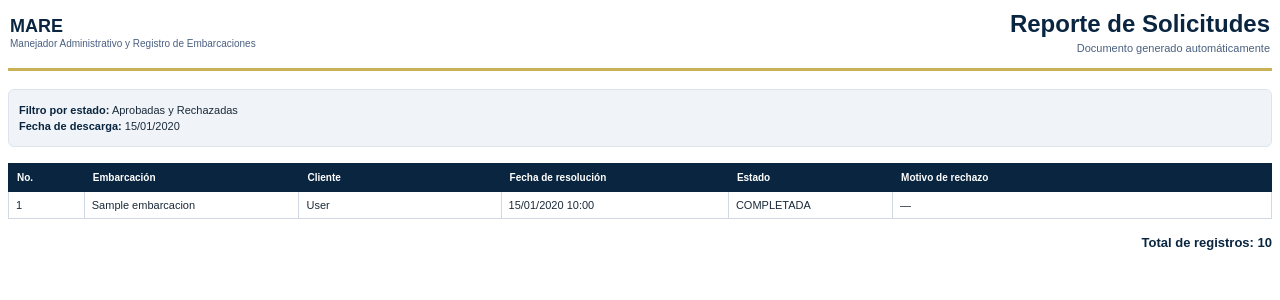
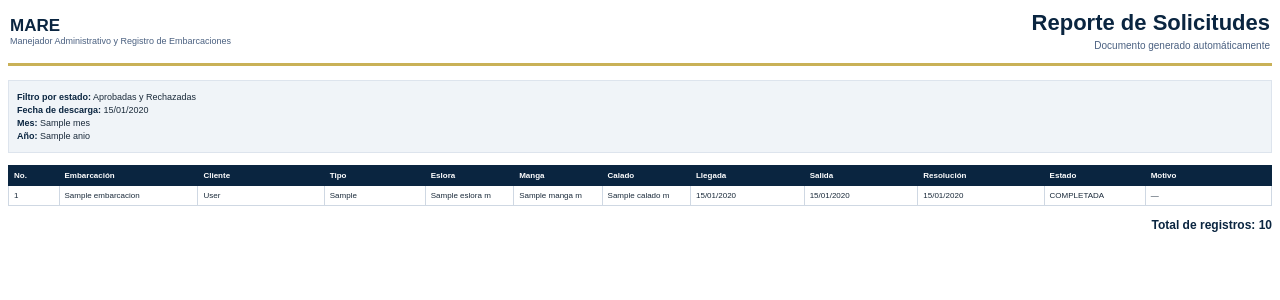
Before and after one commit to eimymuz/MARE-proyecto, a Django app: template templates/reporte/reporte_pdf.html in a window 1280 px wide. Shown: the top 300 px of the page. Run offline with Django 5.2, Linux system fonts and the light colour scheme; the template is opened without the code that fills it: most values are stand-ins (such as "Sample title", 1, 10 or a date in 2020).

Commit message:
feat: mejorar el diseño del reporte PDF y agregar nuevos campos de información

```diff
--- a/templates/reporte/reporte_pdf.html
+++ b/templates/reporte/reporte_pdf.html
@@ -6,20 +6,20 @@
 
   <style>
     @page {
-      size: letter;
-      margin: 1.5cm;
+      size: letter landscape;
+      margin: 1.2cm;
     }
 
     body {
       font-family: Arial, sans-serif;
-      font-size: 11px;
+      font-size: 9px;
       color: #1a2a3a;
     }
 
     .header {
       border-bottom: 3px solid #c9b157;
-      padding-bottom: 12px;
-      margin-bottom: 18px;
+      padding-bottom: 10px;
+      margin-bottom: 14px;
     }
 
     .header-table {
@@ -34,7 +34,7 @@
     }
 
     .title {
-      font-size: 24px;
+      font-size: 22px;
       font-weight: bold;
       color: #0a2540;
       text-align: right;
@@ -43,7 +43,7 @@
 
     .subtitle {
       text-align: right;
-      font-size: 11px;
+      font-size: 10px;
       color: #4a6080;
       margin-top: 4px;
     }
@@ -51,13 +51,12 @@
     .info-box {
       background: #f0f4f8;
       border: 1px solid #dde4ed;
-      border-radius: 6px;
-      padding: 10px;
-      margin-bottom: 16px;
+      padding: 8px;
+      margin-bottom: 12px;
     }
 
     .info-box p {
-      margin: 4px 0;
+      margin: 3px 0;
     }
 
     .label {
@@ -68,26 +67,37 @@
     table.report-table {
       width: 100%;
       border-collapse: collapse;
-      margin-top: 10px;
+      margin-top: 8px;
     }
 
     .report-table th {
       background: #0a2540;
       color: white;
-      padding: 8px;
-      font-size: 10px;
+      padding: 5px;
+      font-size: 8px;
       text-align: left;
       border: 1px solid #0a2540;
     }
 
     .report-table td {
-      padding: 7px;
+      padding: 5px;
       border: 1px solid #cfd8e3;
       vertical-align: top;
+      font-size: 8px;
     }
 
     .report-table tr:nth-child(even) {
       background: #f8fafc;
+    }
+
+    /* Evitar divisiones de página dentro de las filas */
+    tr {
+      page-break-inside: avoid;
+    }
+
+    /* Evitar divisiones de página dentro de las tablas */
+    table {
+      page-break-inside: auto;
     }
 
     .estado-aprobada {
@@ -101,27 +111,23 @@
     }
 
     .total-box {
-      margin-top: 16px;
+      margin-top: 12px;
       text-align: right;
-      font-size: 13px;
+      font-size: 12px;
       font-weight: bold;
       color: #0a2540;
     }
 
     .footer {
       position: fixed;
-      bottom: -0.8cm;
+      bottom: -0.7cm;
       left: 0;
       right: 0;
       text-align: center;
-      font-size: 9px;
+      font-size: 8px;
       color: #8aa0b8;
       border-top: 1px solid #dde4ed;
-      padding-top: 6px;
-    }
-
-    .small {
-      font-size: 10px;
+      padding-top: 5px;
     }
   </style>
 </head>
@@ -132,8 +138,10 @@
     <table class="header-table">
       <tr>
         <td>
-          <strong style="font-size:18px; color:#0a2540;">MARE</strong><br>
-          <span style="font-size:10px; color:#4a6080;">Manejador Administrativo y Registro de Embarcaciones</span>
+          <strong style="font-size:17px; color:#0a2540;">MARE</strong><br>
+          <span style="font-size:9px; color:#4a6080;">
+            Manejador Administrativo y Registro de Embarcaciones
+          </span>
         </td>
         <td>
           <h1 class="title">Reporte de Solicitudes</h1>
@@ -159,17 +167,35 @@
       <span class="label">Fecha de descarga:</span>
       {{ fecha_descarga|date:"d/m/Y" }}
     </p>
+
+    {% if mes %}
+    <p>
+      <span class="label">Mes:</span> {{ mes }}
+    </p>
+    {% endif %}
+
+    {% if anio %}
+    <p>
+      <span class="label">Año:</span> {{ anio }}
+    </p>
+    {% endif %}
   </div>
 
   <table class="report-table">
     <thead>
       <tr>
-        <th style="width:6%;">No.</th>
-        <th style="width:17%;">Embarcación</th>
-        <th style="width:16%;">Cliente</th>
-        <th style="width:18%;">Fecha de resolución</th>
-        <th style="width:13%;">Estado</th>
-        <th style="width:30%;">Motivo de rechazo</th>
+        <th style="width:4%;">No.</th>
+        <th style="width:11%;">Embarcación</th>
+        <th style="width:10%;">Cliente</th>
+        <th style="width:8%;">Tipo</th>
+        <th style="width:7%;">Eslora</th>
+        <th style="width:7%;">Manga</th>
+        <th style="width:7%;">Calado</th>
+        <th style="width:9%;">Llegada</th>
+        <th style="width:9%;">Salida</th>
+        <th style="width:10%;">Resolución</th>
+        <th style="width:8%;">Estado</th>
+        <th style="width:10%;">Motivo</th>
       </tr>
     </thead>
 
@@ -179,9 +205,15 @@
         <td>{{ forloop.counter }}</td>
         <td>{{ s.embarcacion.nombre_bote }}</td>
         <td>{{ s.embarcacion.cliente.fullname }}</td>
+        <td>{{ s.embarcacion.tipo_barco.tipo_barco }}</td>
+        <td>{{ s.embarcacion.eslora }} m</td>
+        <td>{{ s.embarcacion.manga }} m</td>
+        <td>{{ s.embarcacion.calado }} m</td>
+        <td>{{ s.fecha_llegada|date:"d/m/Y" }}</td>
+        <td>{{ s.fecha_salida|date:"d/m/Y" }}</td>
         <td>
           {% if s.fecha_resolucion %}
-            {{ s.fecha_resolucion|date:"d/m/Y H:i" }}
+            {{ s.fecha_resolucion|date:"d/m/Y" }}
           {% else %}
             No disponible
           {% endif %}
@@ -205,7 +237,7 @@
       </tr>
       {% empty %}
       <tr>
-        <td colspan="6" style="text-align:center;">No hay registros.</td>
+        <td colspan="12" style="text-align:center;">No hay registros.</td>
       </tr>
       {% endfor %}
     </tbody>
@@ -216,7 +248,7 @@
   </div>
 
   <div class="footer">
-    MARE · Reporte generado por el sistema · {{ fecha_descarga|date:"d/m/Y H:i" }}
+    MARE · Reporte generado por el sistema · {{ fecha_descarga|date:"d/m/Y" }}
   </div>
 
 </body>
```
Also changed, not shown: README.md.
